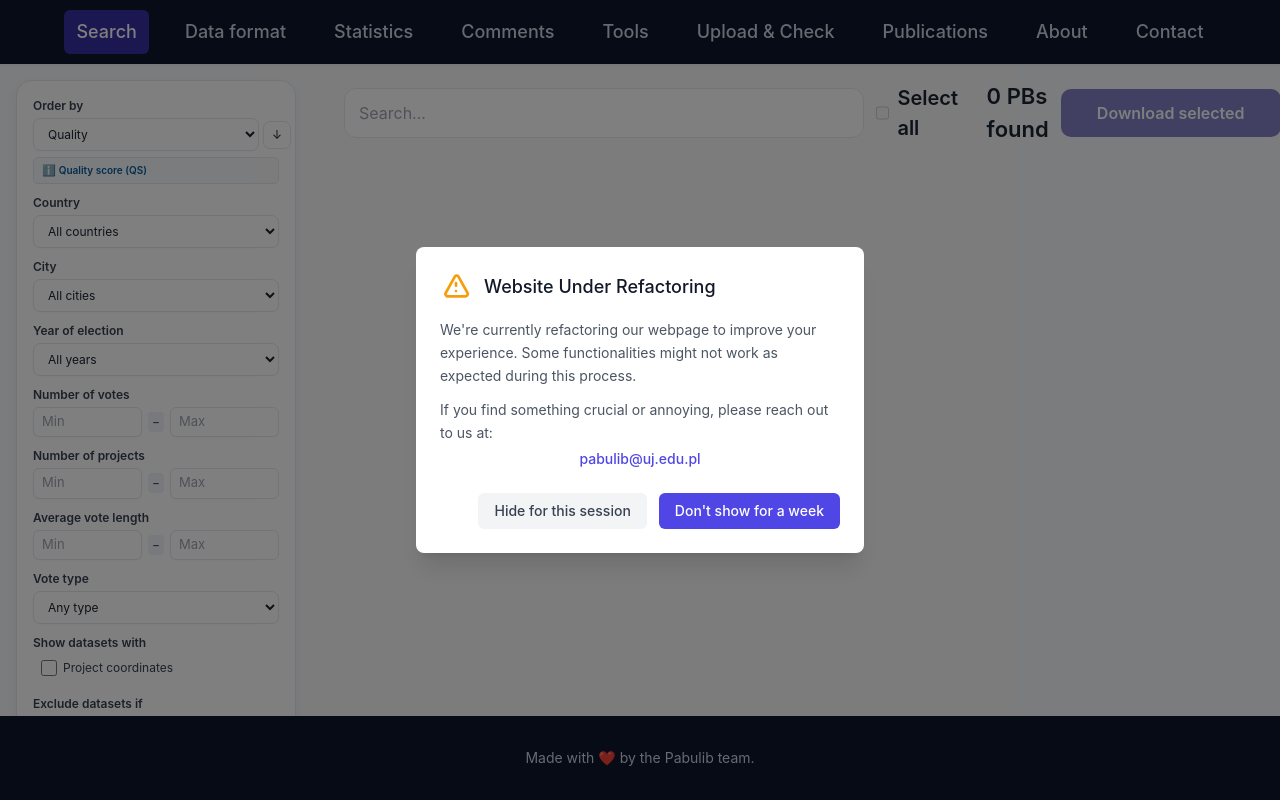
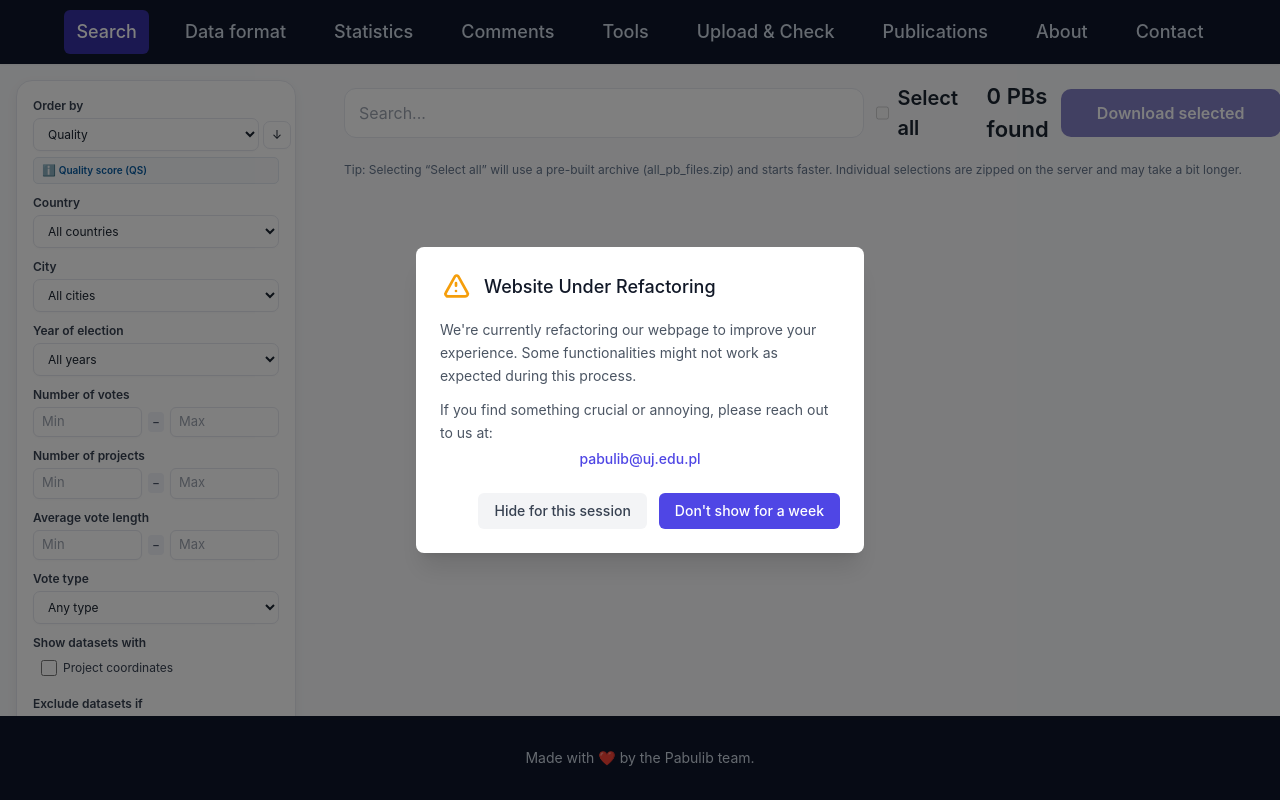
Before and after one commit to pabulib/pabulib_front, a Flask app: page / in a window 1280 px wide. Run offline with Flask 3, Linux system fonts and the light colour scheme; some libraries are stand-ins or nearby versions.

Commit message:
downloading tip

```diff
--- a/app/templates/index.html
+++ b/app/templates/index.html
@@ -103,6 +103,11 @@
           <div class="count"><span id="count">{{ count }}</span> PBs found</div>
           <button id="downloadBtn" class="primary" type="submit" disabled>Download selected</button>
         </header>
+
+        <!-- Small hint about faster "Select all" download using pre-built archive -->
+        <div class="mt-2 text-xs text-slate-500">
+          Tip: Selecting “Select all” will use a pre-built archive (all_pb_files.zip) and starts faster. Individual selections are zipped on the server and may take a bit longer.
+        </div>
 
         <!-- Download progress (hidden by default) -->
         <div id="downloadProgress" class="hidden mt-4">
```
